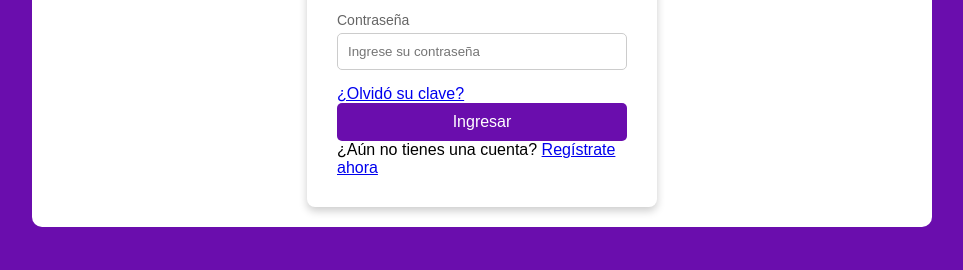
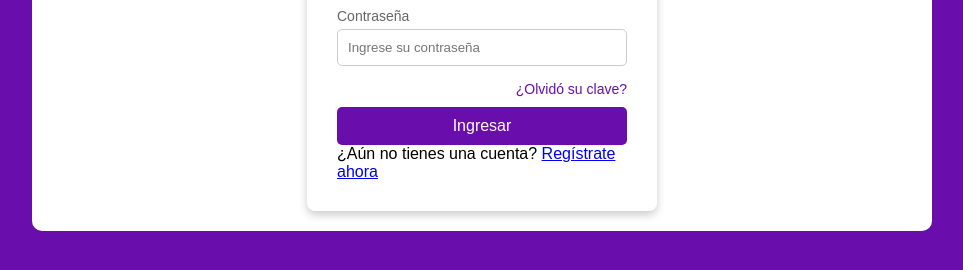
Before and after one commit to Miranda0309/web1p, a plain HTML site: page index.html in a window 1280 px wide. Shown: the part 366-636 px from the top of the page, without its empty margins (158-1121 px from the left). Drawn offline with Linux system fonts and the light colour scheme.

Commit message:
se agrego fuentes y color

```diff
--- a/styles.css
+++ b/styles.css
@@ -72,3 +72,20 @@ button{
 button:hover{
     background-color: #570b9c;
 }
+
+.forgot-password{
+    display: block;
+    text-align: right;
+    font-size: 14px;
+    color: #6a0dad;
+    text-decoration: none;
+    margin-bottom: 10px;
+}
+
+.forgot-password:hover{
+    text-decoration: underline;
+}
+
+.register-text{
+
+}
```
